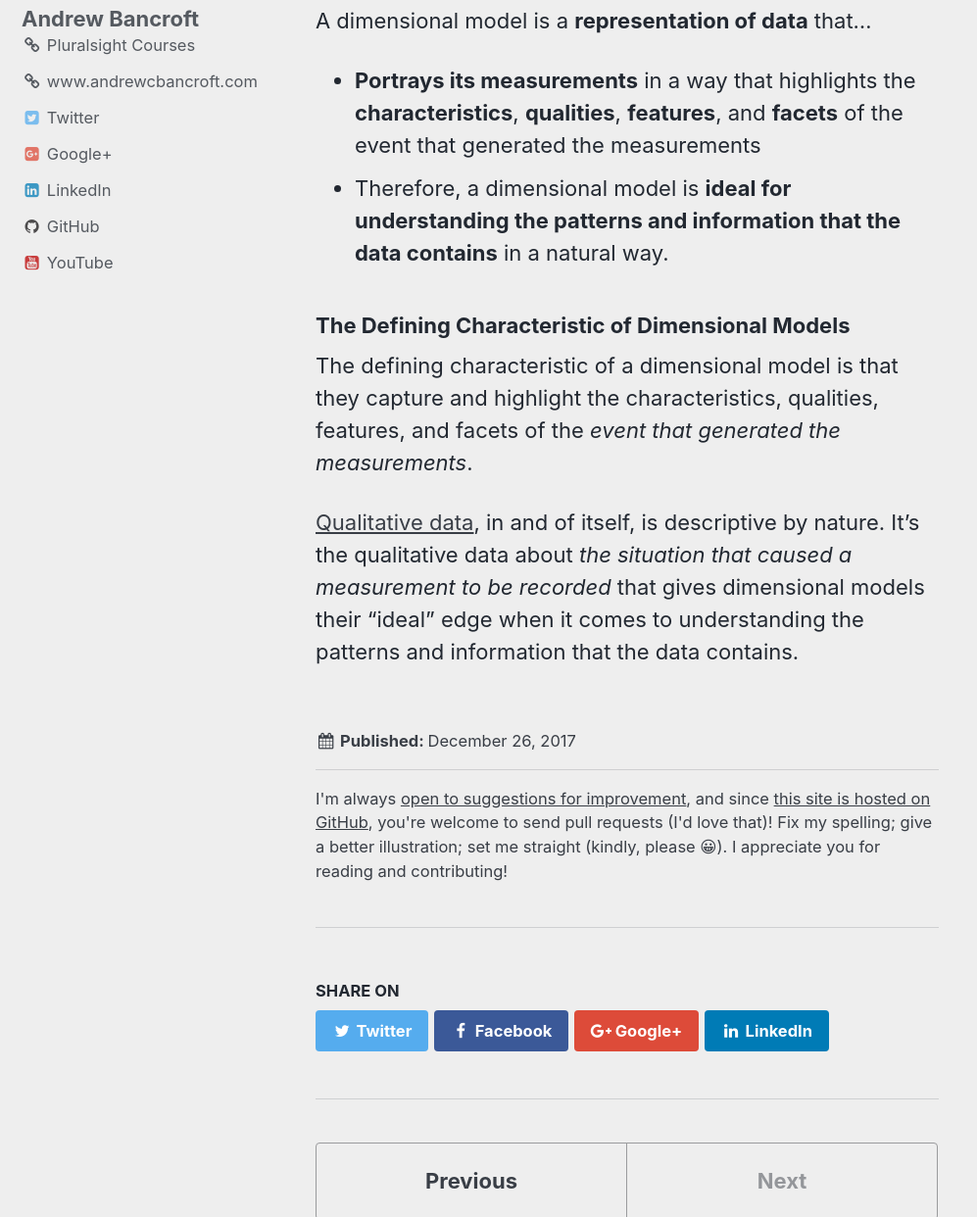
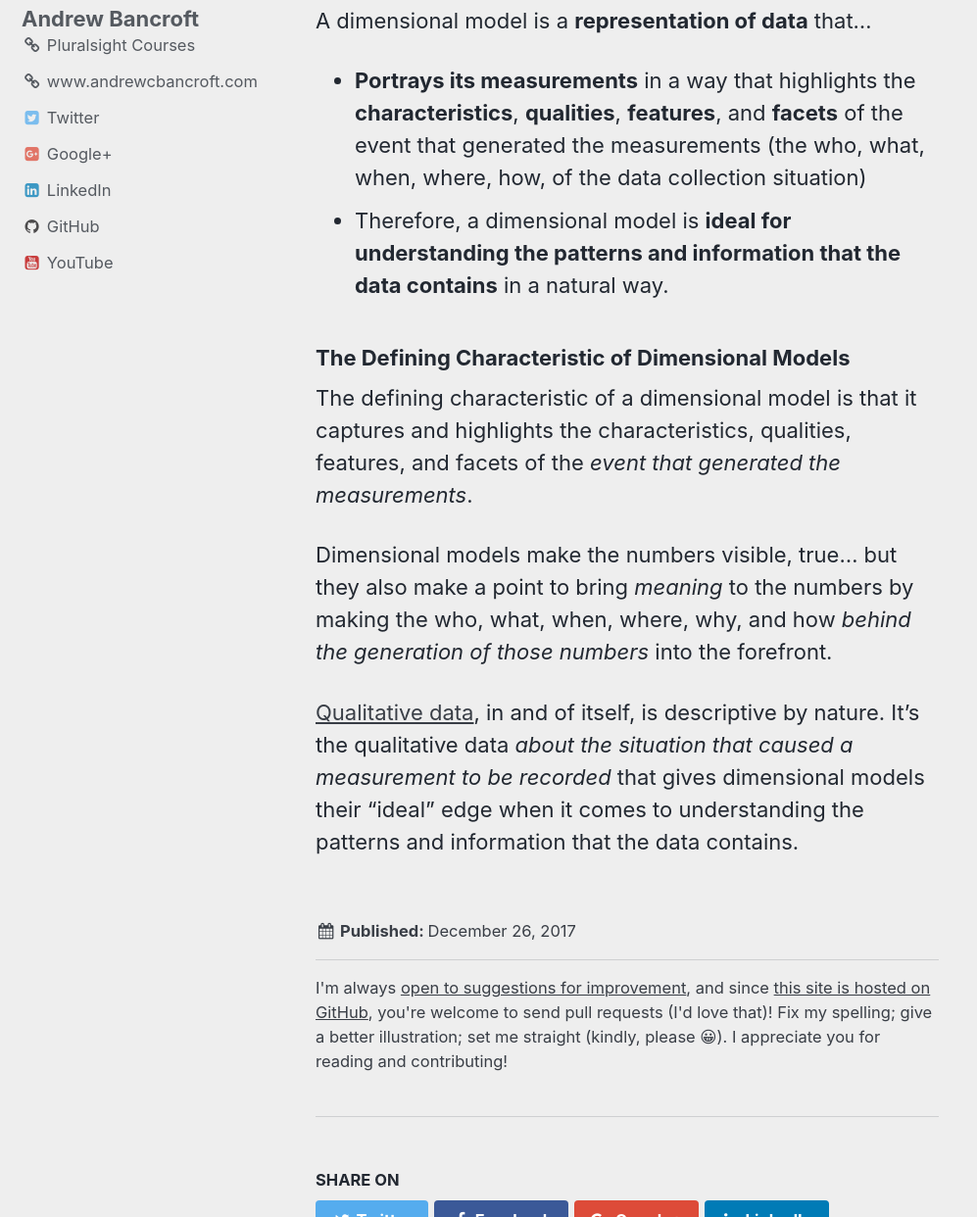
Before and after one commit to andrewcbancroft/datadaylife-blog, a Jekyll site: the page built from _posts/2017-12-26-what-is-a-dimensional-model.md, in a window 1280 px wide and 1400 px high, scrolled down 3973 px, cut to the strip 158-1400 px from the top of the window. Shown: the whole strip at 98% size, without its empty margins (0-997 px from the left). Built offline with Jekyll 4.4.1, drawn with Linux system fonts in a browser that asks for light colours; comment, search, counter and statistics services are not loaded; some of the changed text lies outside the part shown.

Commit message:
Update 2017-12-26-what-is-a-dimensional-model.md

```diff
--- a/_posts/2017-12-26-what-is-a-dimensional-model.md
+++ b/_posts/2017-12-26-what-is-a-dimensional-model.md
@@ -70,10 +70,12 @@ The same goes with wines and cheeses and teas and on and on with just about anyt
 "Model" is the noun; "dimensional" is the adjective.  When you put them together, you might get something like this:
 
 A dimensional model is a **representation of data** that...
-* **Portrays its measurements** in a way that highlights the **characteristics**, **qualities**, **features**, and **facets** of the event that generated the measurements
+* **Portrays its measurements** in a way that highlights the **characteristics**, **qualities**, **features**, and **facets** of the event that generated the measurements (the who, what, when, where, how, of the data collection situation)
 * Therefore, a dimensional model is **ideal for understanding the patterns and information that the data contains** in a natural way.
 
 ### The Defining Characteristic of Dimensional Models
-The defining characteristic of a dimensional model is that they capture and highlight the characteristics, qualities, features, and facets of the *event that generated the measurements*.
+The defining characteristic of a dimensional model is that it captures and highlights the characteristics, qualities, features, and facets of the *event that generated the measurements*.
 
-[Qualitative data](https://www.dataday.life/what-is-data-like-im-five/#qualitative-categorical), in and of itself, is descriptive by nature. It's the qualitative data about *the situation that caused a measurement to be recorded* that gives dimensional models their "ideal" edge when it comes to understanding the patterns and information that the data contains.
+Dimensional models make the numbers visible, true... but they also make a point to bring *meaning* to the numbers by making the who, what, when, where, why, and how *behind the generation of those numbers* into the forefront.
+
+[Qualitative data](https://www.dataday.life/what-is-data-like-im-five/#qualitative-categorical), in and of itself, is descriptive by nature. It's the qualitative data *about the situation that caused a measurement to be recorded* that gives dimensional models their "ideal" edge when it comes to understanding the patterns and information that the data contains.
```
